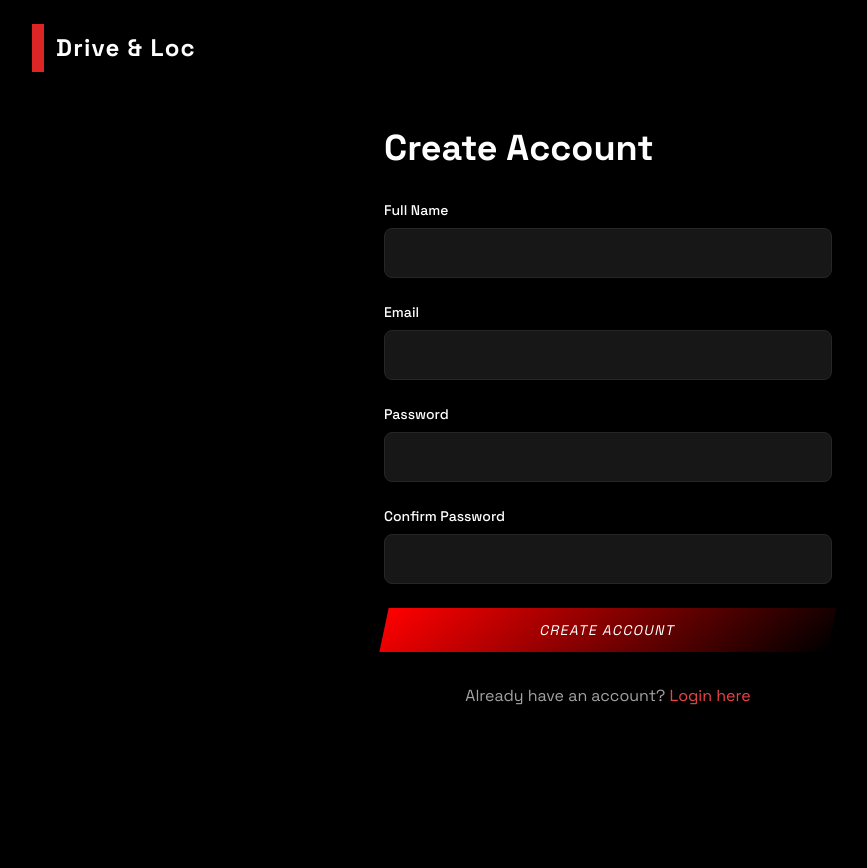
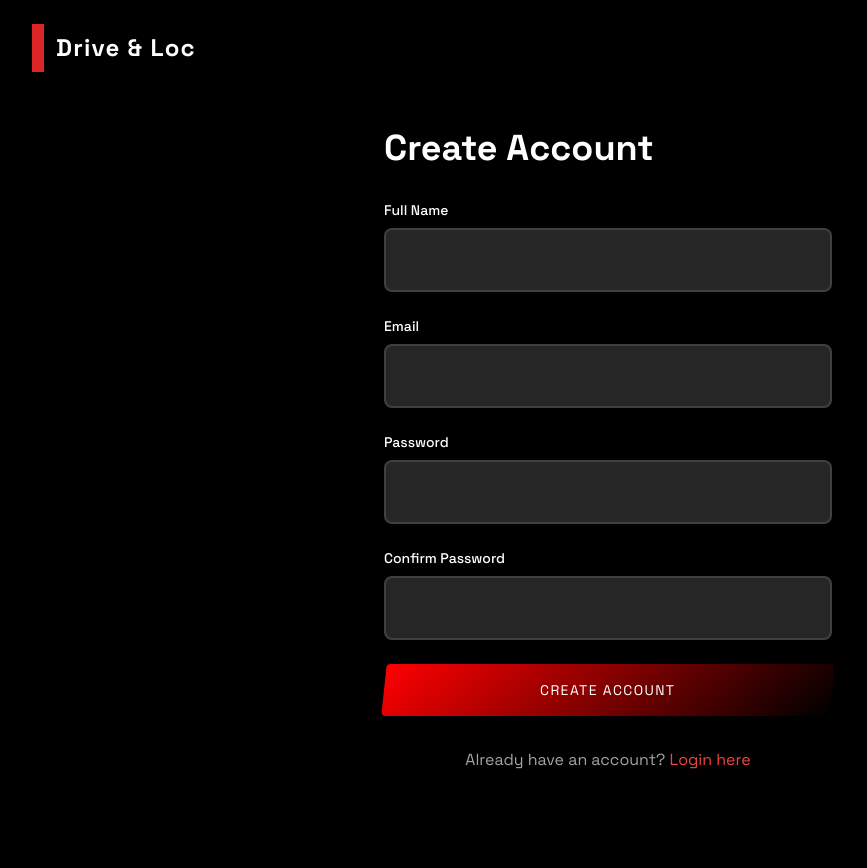
Before and after one commit to elmhmmd/Drive-Loc, a PHP site: page /signup.php in a window 1280 px wide. Shown: the whole page, without its empty margins (32-899 px from the left). Before the commit the page ends 705 px from the top, so only its background shows below. Run offline with PHP 8.4, Linux system fonts and the light colour scheme; some libraries are stand-ins or nearby versions.

Commit message:
signup page

```diff
--- a/pages/signup.php
+++ b/pages/signup.php
@@ -14,7 +14,8 @@
 
         .diagonal-border {
             background: linear-gradient(135deg, #FF0000 0%, #000000 100%);
-            transform: skew(-12deg);
+            transform: skew(-6deg);  /* Reduced skew angle */
+            border-radius: 4px;      /* Added subtle border radius */
         }
 
         .car-gradient {
@@ -38,7 +39,7 @@
     </nav>
 
     <!-- Signup Form -->
-    <div class="pt-32 px-8 md:px-0">
+    <div class="pt-32 pb-24 px-8 md:px-0">  <!-- Added pb-24 for bottom spacing -->
         <div class="max-w-md mx-auto">
             <h2 class="text-4xl font-bold mb-8">Create Account</h2>
 
@@ -46,30 +47,39 @@
                 <div>
                     <label class="block text-sm font-medium mb-2">Full Name</label>
                     <input type="text" name="fullname" required
-                           class="w-full px-4 py-3 bg-neutral-900 border border-neutral-800 rounded-lg focus:outline-none focus:border-red-500 transition-colors">
+                           class="w-full px-4 py-4 bg-neutral-800 border-2 border-neutral-700 rounded-lg
+                                  focus:outline-none focus:border-red-500 transition-colors
+                                  text-lg placeholder-neutral-400">
                 </div>
 
                 <div>
                     <label class="block text-sm font-medium mb-2">Email</label>
                     <input type="email" name="email" required
-                           class="w-full px-4 py-3 bg-neutral-900 border border-neutral-800 rounded-lg focus:outline-none focus:border-red-500 transition-colors">
+                           class="w-full px-4 py-4 bg-neutral-800 border-2 border-neutral-700 rounded-lg
+                                  focus:outline-none focus:border-red-500 transition-colors
+                                  text-lg placeholder-neutral-400">
                 </div>
 
                 <div>
                     <label class="block text-sm font-medium mb-2">Password</label>
                     <input type="password" name="password" required
-                           class="w-full px-4 py-3 bg-neutral-900 border border-neutral-800 rounded-lg focus:outline-none focus:border-red-500 transition-colors">
+                           class="w-full px-4 py-4 bg-neutral-800 border-2 border-neutral-700 rounded-lg
+                                  focus:outline-none focus:border-red-500 transition-colors
+                                  text-lg placeholder-neutral-400">
                 </div>
 
                 <div>
                     <label class="block text-sm font-medium mb-2">Confirm Password</label>
                     <input type="password" name="confirm_password" required
-                           class="w-full px-4 py-3 bg-neutral-900 border border-neutral-800 rounded-lg focus:outline-none focus:border-red-500 transition-colors">
+                           class="w-full px-4 py-4 bg-neutral-800 border-2 border-neutral-700 rounded-lg
+                                  focus:outline-none focus:border-red-500 transition-colors
+                                  text-lg placeholder-neutral-400">
                 </div>
 
                 <button type="submit"
-                        class="w-full diagonal-border px-8 py-3 text-sm tracking-widest hover:opacity-90 transition-opacity">
-                    CREATE ACCOUNT
+                        class="w-full diagonal-border px-8 py-4 text-sm tracking-widest hover:opacity-90
+                               transition-opacity mt-6">
+                    <span class="inline-block transform skew-x-6">CREATE ACCOUNT</span>
                 </button>
             </form>
 
```
Also changed, not shown: pages/login.php (+12 -6 lines).
